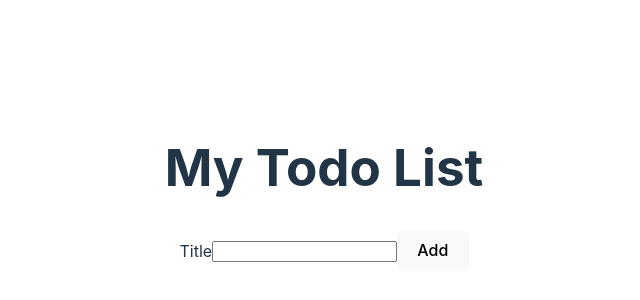
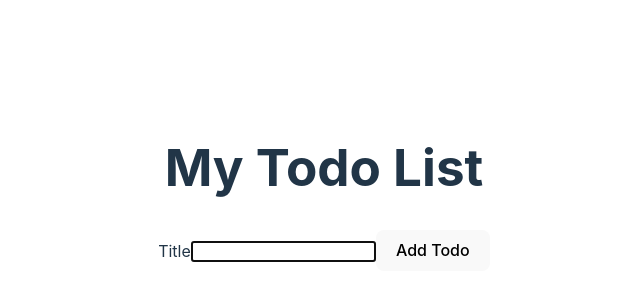
Before and after one commit to Alarlar/todo-app-react, a React (Vite) app: page / in a window 1280 px wide. Shown: the part 204-504 px from the top of the page, without its empty margins (316-956 px from the left). Built offline with nearby package versions, Linux system fonts and the light colour scheme.

Commit message:
homewrok 6

```diff
--- a/src/AddTodoForm.jsx
+++ b/src/AddTodoForm.jsx
@@ -1,32 +1,37 @@
+/* eslint-disable no-undef */
+/* eslint-disable no-unused-vars */
 import { useState } from 'react';
 
+// eslint-disable-next-line no-unused-vars
+import InputWithLabel from './InputWithlabel';
+
 // eslint-disable-next-line react/prop-types
-function AddTodoForm({ onAddTodo }) {
+
+const AddTodoForm = () => {
+    // eslint-disable-next-line no-unused-vars
     const [todoTitle, setTodoTitle] = useState('');
 
+    // eslint-disable-next-line no-unused-vars
     const handleTitleChange = (event) => {
         setTodoTitle(event.target.value);
     };
 
-    const handleAddTodo = (event) => {
+    const handleSubmit = (event) => {
         event.preventDefault();
-        onAddTodo({ title: todoTitle, id: Date.now() });
-        setTodoTitle('');
     };
 
     return (
-        <form onSubmit={handleAddTodo}>
-            <label htmlFor="todoTitle">Title</label>
-            <input
-                name="todoTitle"
-                type="text"
-                id="todoTitle"
-                value={todoTitle}
-                onChange={handleTitleChange}
-            />
-            <button type="submit">Add</button>
-        </form>
+        <form onSubmit={handleSubmit}>
+            <InputWithLabel
+            id="todo-title"
+            value={todoTitle}
+            onChange={handleTitleChange}
+            >
+        Title
+      </InputWithLabel>
+      <button type="submit">Add Todo</button>
+    </form>
     );
-}
+};
 
 export default AddTodoForm;
--- a/src/App.jsx
+++ b/src/App.jsx
@@ -17,18 +17,20 @@ const useSemiPersistentState = () => {
 function App() {
     const [todoList, setTodoList] = useSemiPersistentState(); // без аргумента
 
-    const addTodo = (newTodo) => {
-        setTodoList((prevTodoList) => [...prevTodoList, newTodo]);
+    const addTodo = (title) => {
+      setTodoList([...todoList, { id: Date.now(), title }]);
     };
 
-
+    const removeTodo = (id) => {
+      setTodoList(todoList.filter(todo => todo.id !== id));
+    };
 
     return (
-        <div>
+        <>
             <h1>My Todo List</h1>
             <AddTodoForm onAddTodo={addTodo} />
-            <TodoList todoList={todoList} />
-        </div>
+            <TodoList todoList={todoList} onRemoveTodo={removeTodo}/>
+        </> // Фрагмент
     );
 }
 
--- /dev/null
+++ b/src/InputWithlabel.jsx
@@ -0,0 +1,26 @@
+/* eslint-disable no-unused-vars */
+import React, { useEffect, useRef } from 'react';
+
+const InputWithLabel = ({ value, onChange, id, type = "text", children }) => {
+    const inputRef = useRef(null);
+
+    useEffect(() => {
+        inputRef.current.focus();
+      }, []);
+
+    return (
+        <>
+         <label htmlFor={id}>{children}</label>
+        <input
+        name={id}
+        type={type}
+        id={id}
+        value={value}
+        onChange={onChange}
+        ref={inputRef}
+            />
+        </>
+    );
+};
+
+export default InputWithLabel;
--- a/src/TodoList.jsx
+++ b/src/TodoList.jsx
@@ -1,14 +1,21 @@
-/* eslint-disable react/prop-types */
+/* eslint-disable no-unused-vars */
 
 
-const TodoList = ({ todoList }) => {
-    return (
-        <ul>
-            {todoList.map((todo) => (
-                <li key={todo.id}>{todo.title}</li>
-            ))}
-        </ul>
-    );
+import React from 'react';
+import TodoListItem from './TodoListItem';
+
+const TodoList = ({ todoList, onRemoveTodo }) => {
+  return (
+    <ul>
+      {todoList.map(todo => (
+        <TodoListItem
+          key={todo.id}
+          todo={todo}
+          onRemoveTodo={onRemoveTodo}
+        />
+      ))}
+    </ul>
+  );
 };
 
 export default TodoList;
--- a/src/TodoListItem.jsx
+++ b/src/TodoListItem.jsx
@@ -1,8 +1,14 @@
-/* eslint-disable react/prop-types */
+/* eslint-disable no-unused-vars */
 
+import React from 'react';
 
-const TodoListItem = ({ todo }) => {
-    return <li>{todo.title}</li>;
-};
+const TodoListItem = ({ todo, onRemoveTodo }) => {
+    return (
+      <li>
+        {todo.title}
+        <button type="button" onClick={() => onRemoveTodo(todo.id)}>Remove</button>
+      </li>
+    );
+  };
 
-export default TodoListItem;
+  export default TodoListItem;
```
